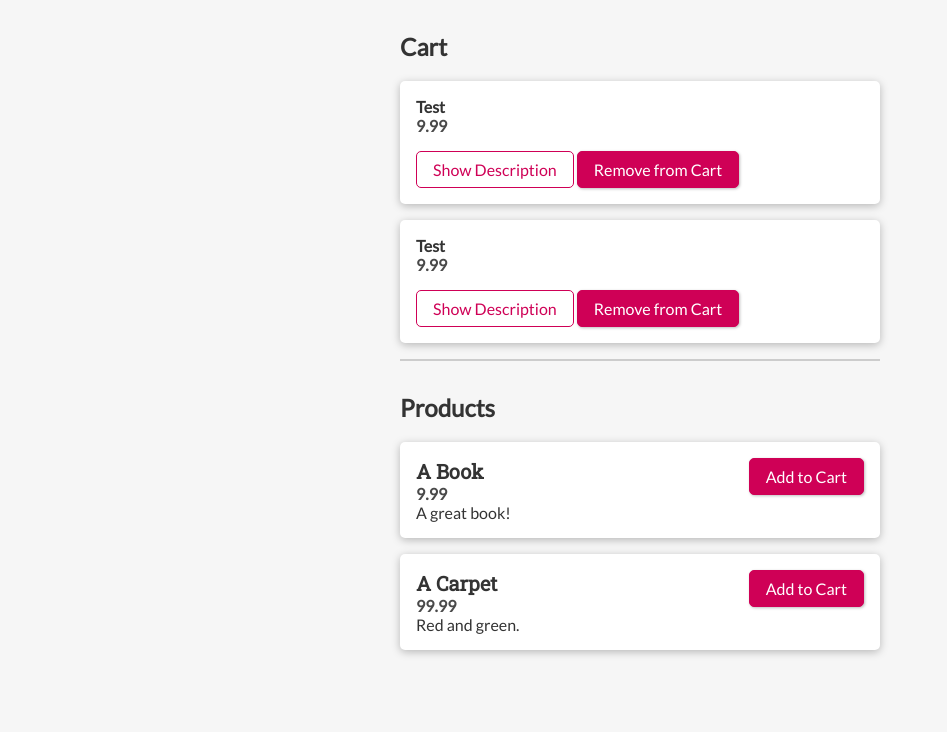
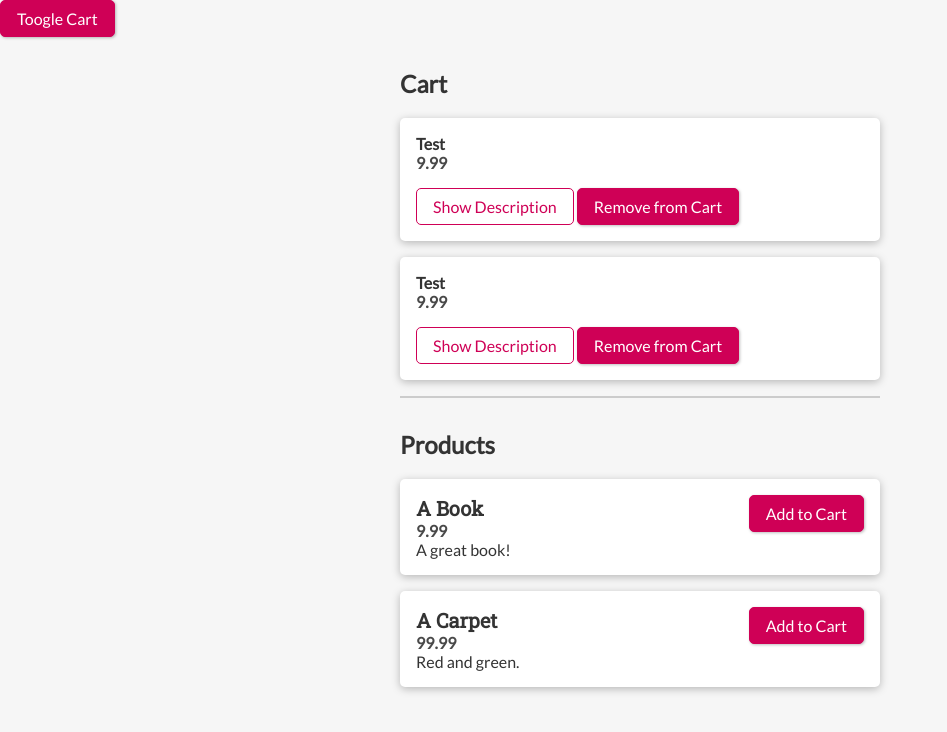
Before and after one commit to sahilmob/svelte-course-state-managment, a Svelte app: page / in a window 1280 px wide. Shown: the top 732 px of the page, without its empty margins (0-947 px from the left). Built offline with nearby package versions, Linux system fonts and the light colour scheme.

Commit message:
add button to toggle cart

```diff
--- a/src/App.svelte
+++ b/src/App.svelte
@@ -1,7 +1,13 @@
 <script>
   import Cart from "./Cart/Cart.svelte";
   import Products from "./Products/Products.svelte";
+  import Button from "./UI/Button.svelte";
+
+  let showCart = true;
 </script>
 
-<Cart />
+<Button on:click={() => (showCart = !showCart)}>Toogle Cart</Button>
+{#if showCart}
+  <Cart />
+{/if}
 <Products />
```
